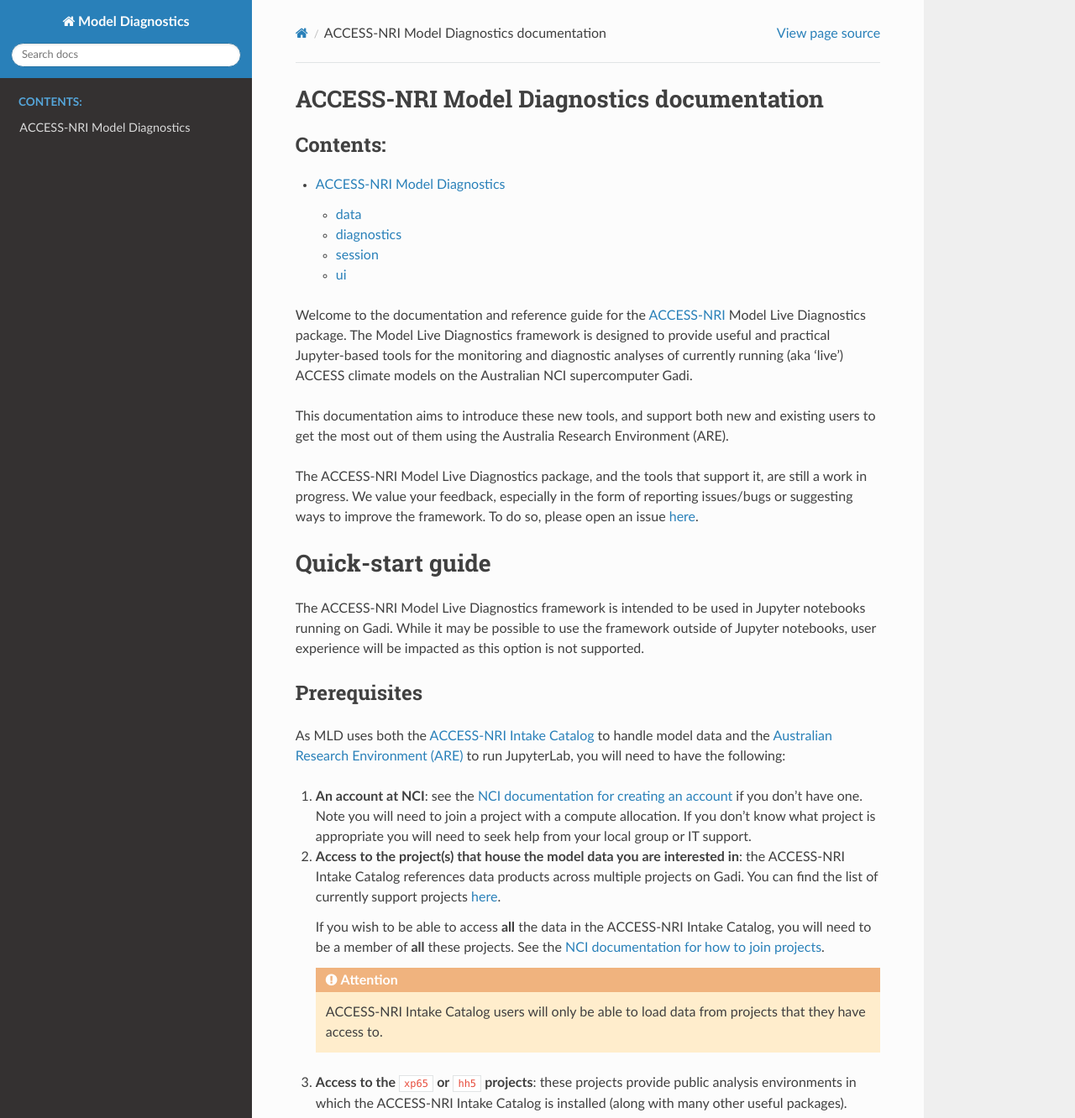
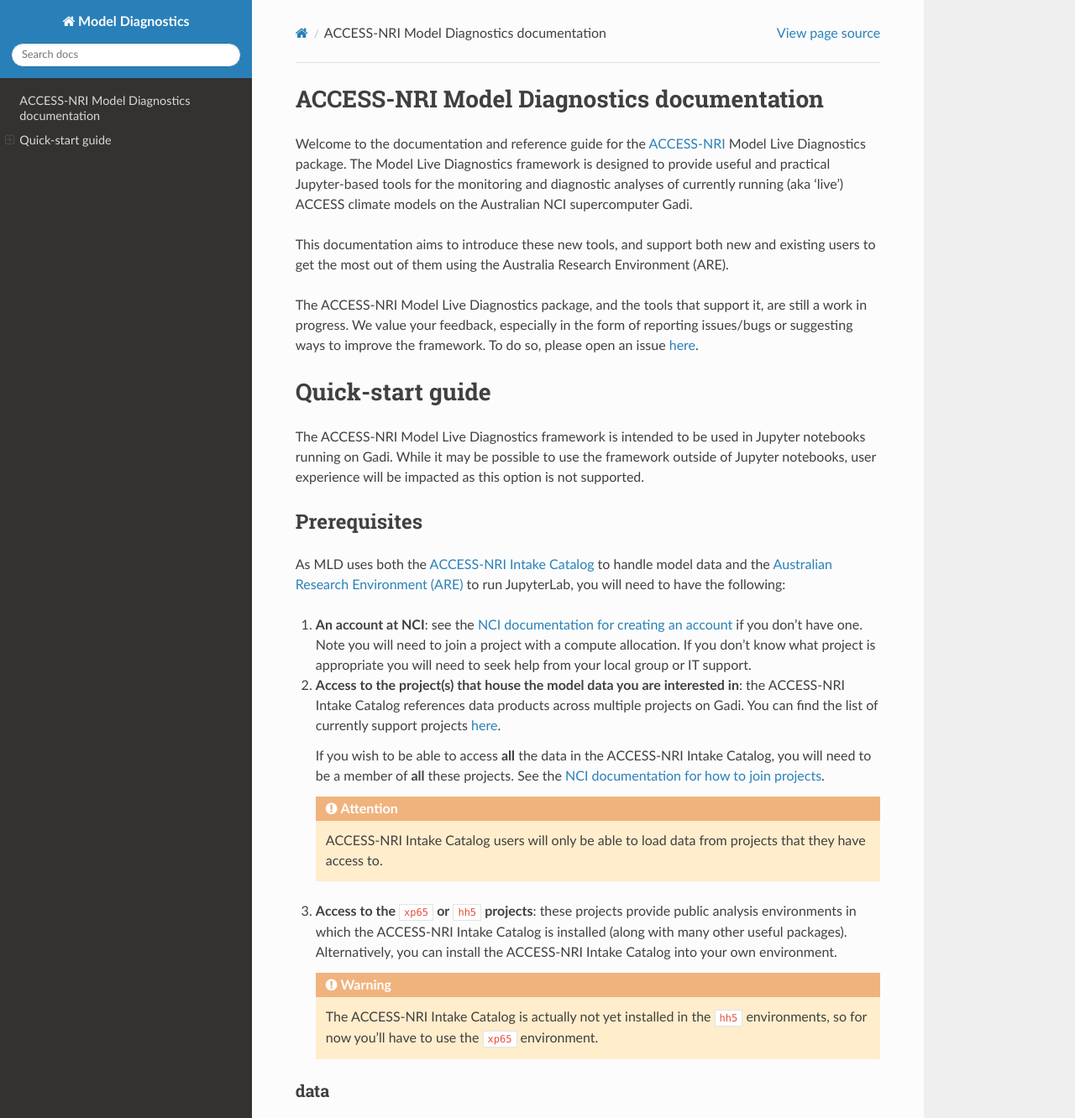
Before and after one commit to ACCESS-NRI/MED-live-diagnostics, a Sphinx documentation site: the page built from docs/index.rst, in a window 1280 px wide and 1400 px high, cut to the strip 0-1332 px from the top of the window. Shown: the whole strip at 84% size. Built offline with Sphinx 7.4.7 and the Read the Docs theme 2.0.0, drawn with Linux system fonts in a browser that asks for light colours; some of the changed text lies outside the part shown.

Commit message:
Update index.rst

```diff
--- a/docs/index.rst
+++ b/docs/index.rst
@@ -3,9 +3,7 @@
 
 .. toctree::
    :maxdepth: 2
-   :caption: Contents:
-
-   modules
+   :hidden:
 
 Welcome to the documentation and reference guide for the `ACCESS-NRI <https://www.access-nri.org.au/>`_ Model Live Diagnostics package.
 The Model Live Diagnostics framework is designed to provide useful and practical Jupyter-based tools for the monitoring and diagnostic
```
Also changed, not shown: other parts of docs/index.rst (+0 -4 lines).
